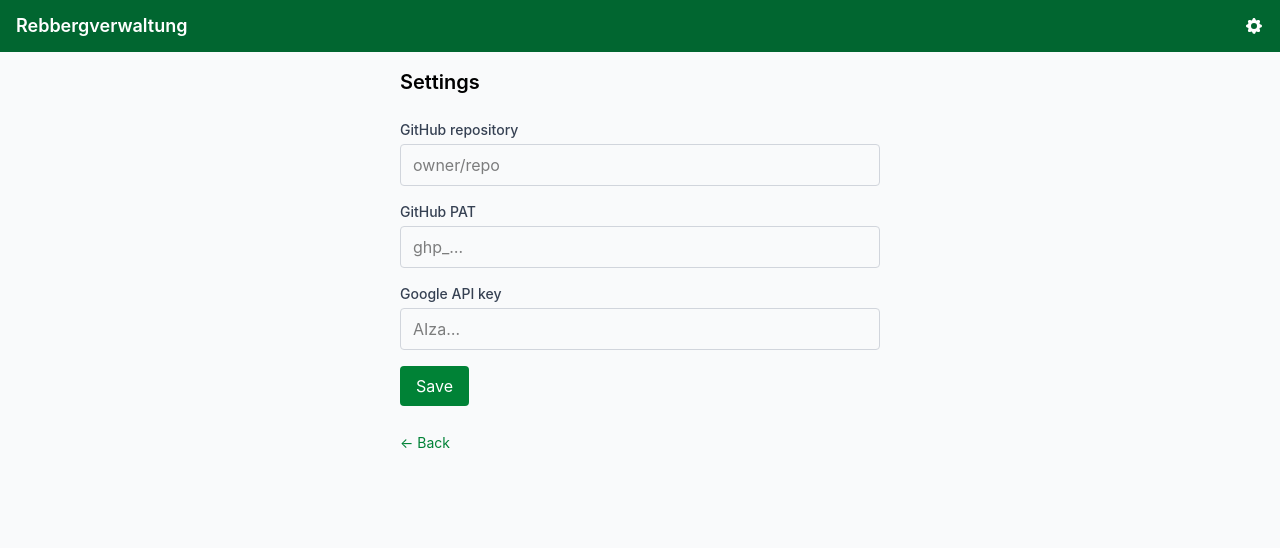
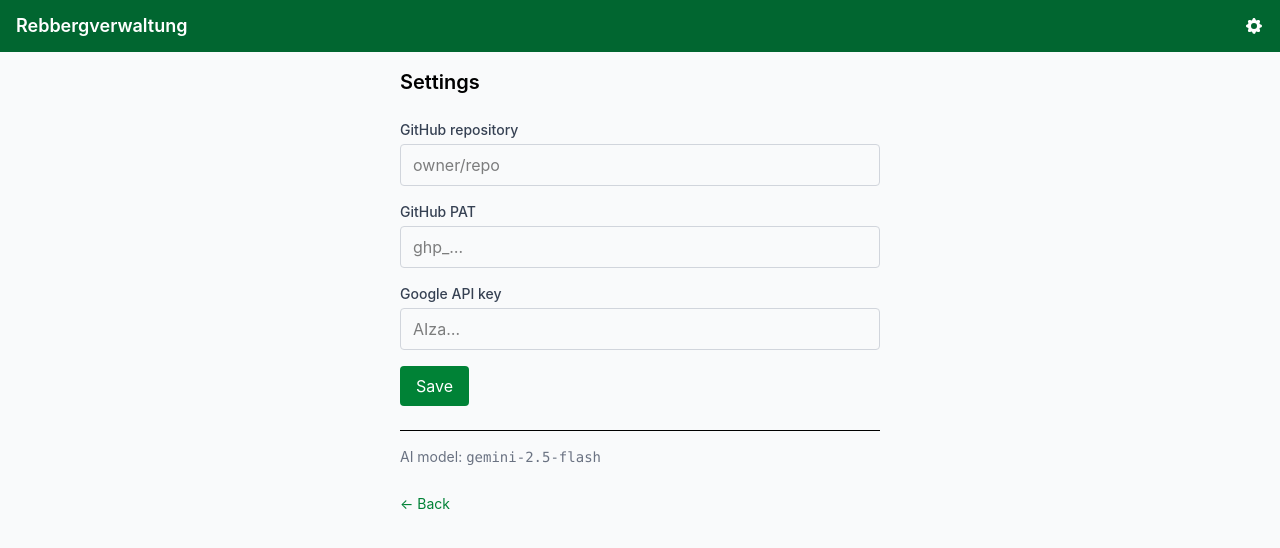
Before and after one commit to github-rha/rebbergverwaltung, a SvelteKit app in the folder app/: page /settings in a window 1280 px wide. Shown: the top 548 px of the page. Built offline with nearby package versions, Linux system fonts and the light colour scheme.

Commit message:
Show AI model name on settings page for easier debugging

```diff
--- a/app/src/lib/ai/gemini.ts
+++ b/app/src/lib/ai/gemini.ts
@@ -2,7 +2,7 @@ import type { BbchResult, VineMap, VineStatus } from '$lib/models/types.js'
 import { createId, createTimestamp } from '$lib/models/types.js'
 
 const API_BASE = 'https://generativelanguage.googleapis.com'
-const MODEL = 'gemini-2.5-flash'
+export const MODEL = 'gemini-2.5-flash'
 
 interface GeminiVineResult {
 	vine_index: number
--- a/app/src/routes/settings/+page.svelte
+++ b/app/src/routes/settings/+page.svelte
@@ -7,6 +7,7 @@
 		removeVineyard,
 		selectVineyard
 	} from '$lib/stores/vineyard.js'
+	import { MODEL } from '$lib/ai/gemini.js'
 
 	let form = $derived.by(() => ({ ...$settings }))
 	let saved = $state(false)
@@ -91,6 +92,10 @@
 		</div>
 	</form>
 
+	<div class="border-t pt-4">
+		<p class="text-sm text-gray-500">AI model: <span class="font-mono">{MODEL}</span></p>
+	</div>
+
 	{#if $vineyards.length > 0}
 		<div class="border-t pt-6">
 			<h3 class="font-medium text-red-700 mb-3">Delete vineyard</h3>
```
